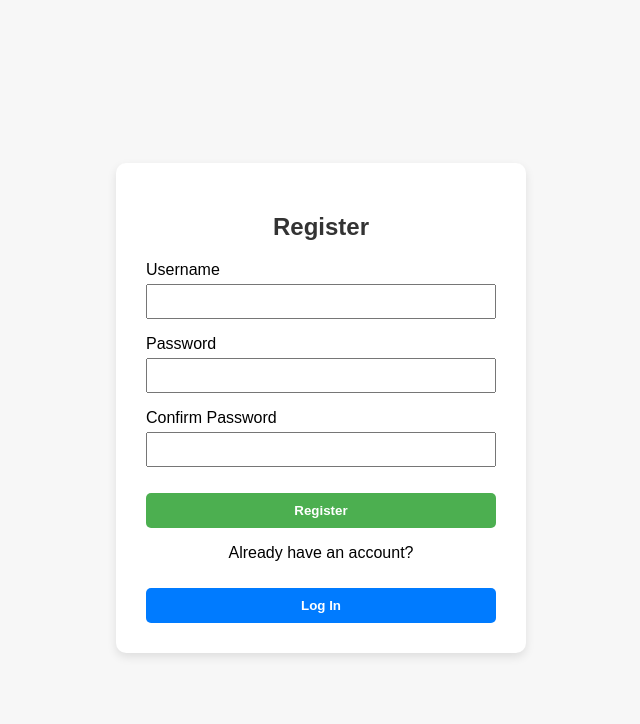
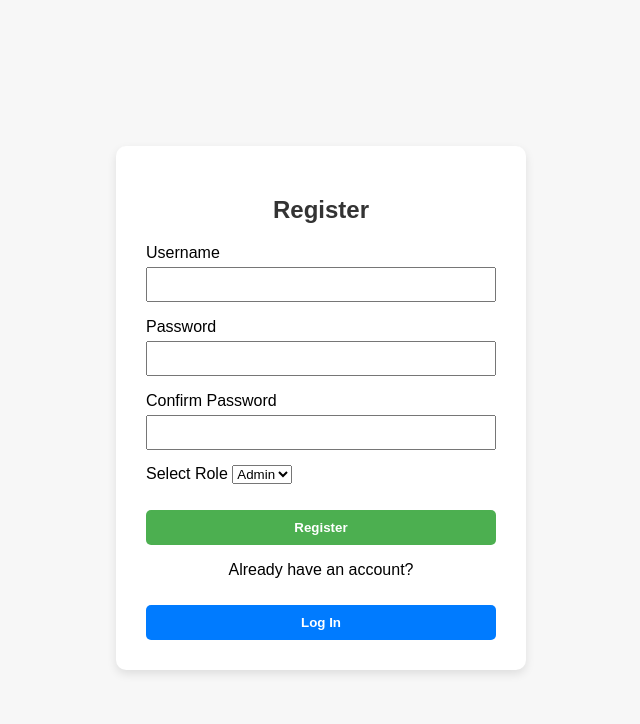
Before and after one commit to codingburgas/2425-11-b-pp-student-practices-assignment-LPApostolov21, a Flask app: page / in a window 1280 px wide. Shown: the top 724 px of the page, without its empty margins (319-959 px from the left). Run offline with Flask 3, Linux system fonts and the light colour scheme.

Commit message:
Add new model and admin accounts

```diff
--- a/Mech/auth/routes.py
+++ b/Mech/auth/routes.py
@@ -2,7 +2,7 @@ from flask import Blueprint, render_template, redirect, url_for, flash
 from flask_login import logout_user
 from werkzeug.security import generate_password_hash
 from forms import RegisterForm, LoginForm
-from models import db, User
+from models import db, User, Admin
 from werkzeug.security import check_password_hash
 
 
@@ -15,17 +15,31 @@ def register():
     if form.validate_on_submit():
         username = form.username.data
         password = form.password.data
-        existing_user = User.query.filter_by(username=username).first()
-        if existing_user:
-            flash('This user already exists. Please choose a different email or username.', 'warning')
-            return render_template('register.html', form=form)
+        role = form.role.data
         hashed_password = generate_password_hash(password, method='scrypt')
-        new_user = User(username=username, password_hash=hashed_password)
-        db.session.add(new_user)
+
+        if role == 'admin':
+            existing_admin = Admin.query.filter_by(username_admin=username).first()
+            if existing_admin:
+                flash('This admin already exists. Please choose a different username.', 'warning')
+                return render_template('register.html', form=form)
+            new_admin = Admin(username_admin=username, password_hash=hashed_password, role=role)
+            db.session.add(new_admin)
+            flash('Admin account created successfully!', 'success')
+        else:
+            existing_user = User.query.filter_by(username=username).first()
+            if existing_user:
+                flash('This user already exists. Please choose a different username.', 'warning')
+                return render_template('register.html', form=form)
+            new_user = User(username=username, password_hash=hashed_password, role=role)
+            db.session.add(new_user)
+            flash('User account created successfully!', 'success')
+
         db.session.commit()
         return redirect(url_for('auth.login'))
 
     return render_template('register.html', form=form)
+
 
 @auth.route('/login', methods=['GET', 'POST'])
 def login():
@@ -34,8 +48,13 @@ def login():
         username = form.username.data
         password = form.password.data
         existing_user = User.query.filter_by(username=username).first()
+        existing_user_admin = Admin.query.filter_by(username_admin=username).first()
+        if existing_user_admin == username and check_password_hash(existing_user.password_hash, password):
+            flash('Login successful!', "success")
+            return redirect(url_for('main.admin_main'))
 
-        if existing_user and check_password_hash(existing_user.password_hash, password):
+
+        if existing_user_admin and check_password_hash(existing_user_admin.password_hash, password):
             flash("Login successful!", "success")
             return redirect(url_for('main.index'))
         else:
--- a/Mech/auth/templates/register.html
+++ b/Mech/auth/templates/register.html
@@ -116,6 +116,11 @@
                 {% endfor %}
             </p>
 
+            <div>
+                {{ form.role.label }}
+                {{ form.role(class="form-control") }}
+            </div>
+
             <p>{{ form.submit(class="submit-btn") }}</p>
         </form>
 
--- a/forms.py
+++ b/forms.py
@@ -1,5 +1,5 @@
 from flask_wtf import FlaskForm
-from wtforms import StringField, PasswordField, SubmitField, IntegerField
+from wtforms import StringField, PasswordField, SubmitField, IntegerField, SelectField
 from wtforms.validators import DataRequired, Length, EqualTo, NumberRange
 
 
@@ -7,6 +7,11 @@ class RegisterForm(FlaskForm):
     username = StringField('Username', validators=[DataRequired(), Length(min=3, max=20)])
     password = PasswordField('Password', validators=[DataRequired(), Length(min=6)])
     confirm_password = PasswordField('Confirm Password', validators=[DataRequired(), EqualTo('password', message='Passwords must match.')])
+    role = SelectField(
+        'Select Role',
+        choices=[('admin', 'Admin'), ('user', 'User')],
+        validators=[DataRequired()]
+    )
     submit = SubmitField('Register')
 
 class LoginForm(FlaskForm):
```
Also changed, not shown: Mech/main/routes.py (+12 -5 lines), Mech/main/templates/admin.html (added, +10 -0 lines), models.py (+13 -0 lines), instance/site.db.
